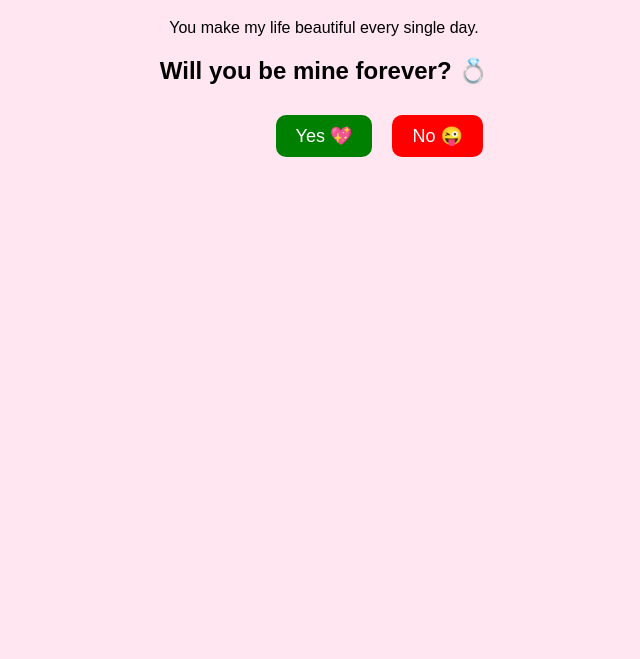
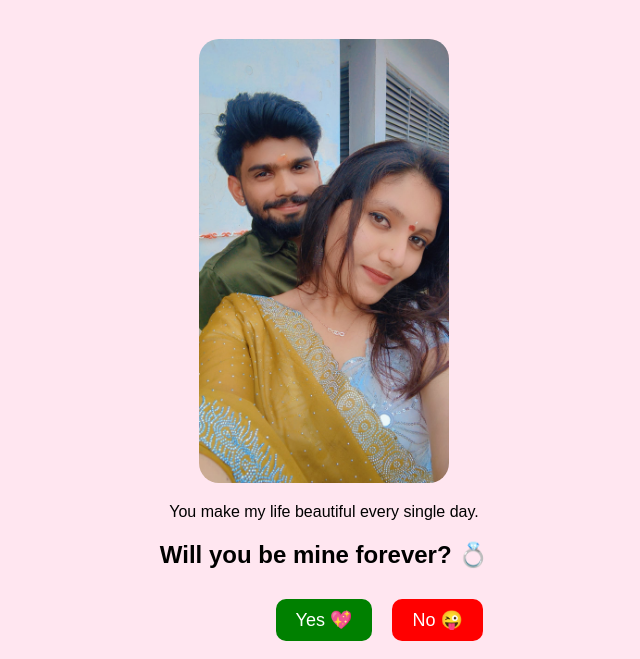
Before and after one commit to pediredlaramu0704-hue/love-proposal, a plain HTML site: page index.html in a window 1280 px wide. Shown: the part 169-828 px from the top of the page, without its empty margins (316-956 px from the left). Before the commit the page ends 800 px from the top, so only its background shows below. Drawn offline with Linux system fonts and the light colour scheme.

Commit message:
Update index.html

```diff
--- a/index.html
+++ b/index.html
@@ -31,6 +31,7 @@ button{
 <body>
 
 <h1>Hi Krushitha</h1>
+  <img src="photo.jpg" width="250" style="border-radius:20px; margin-top:20px;">
 <p>You make my life beautiful every single day.</p>
 <h2>Will you be mine forever? 💍</h2>
 
```
